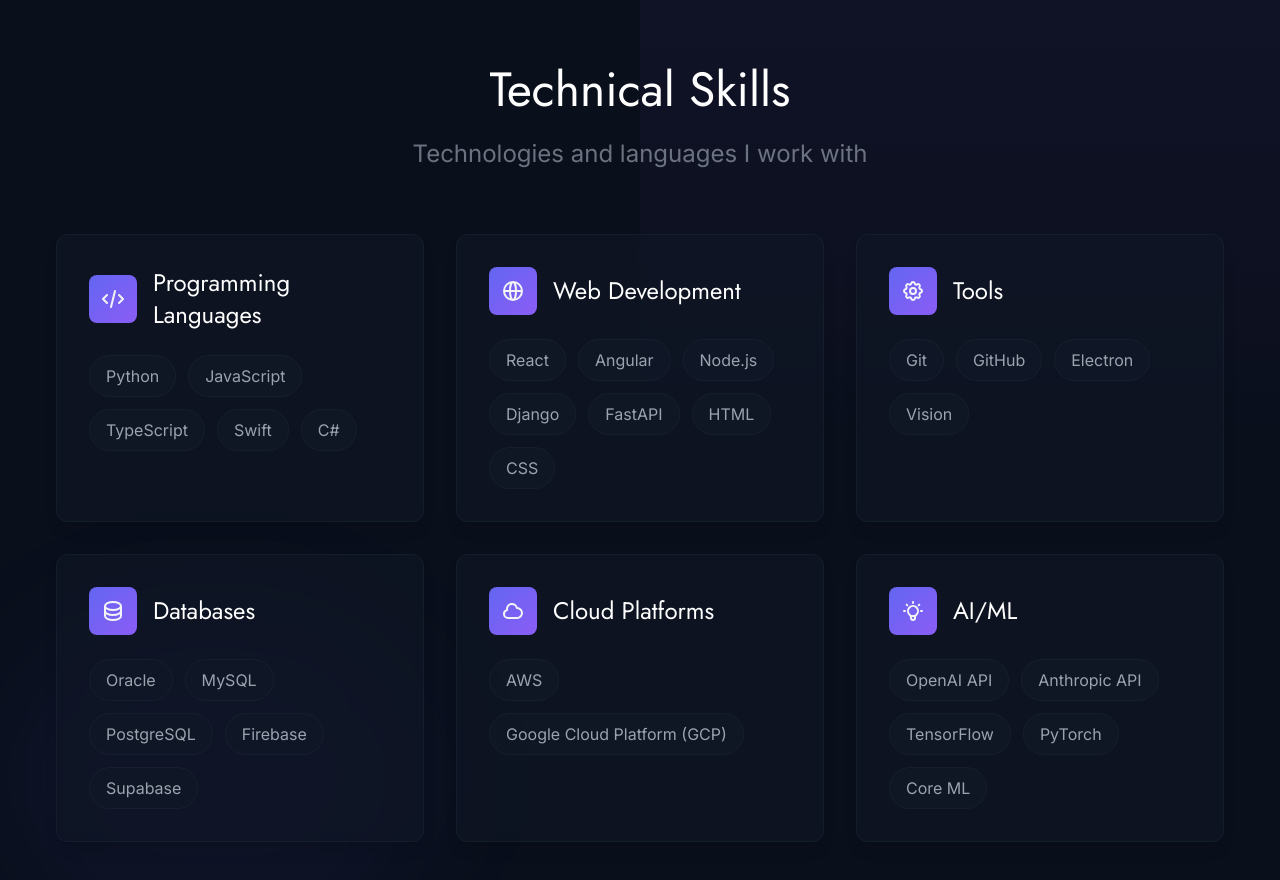
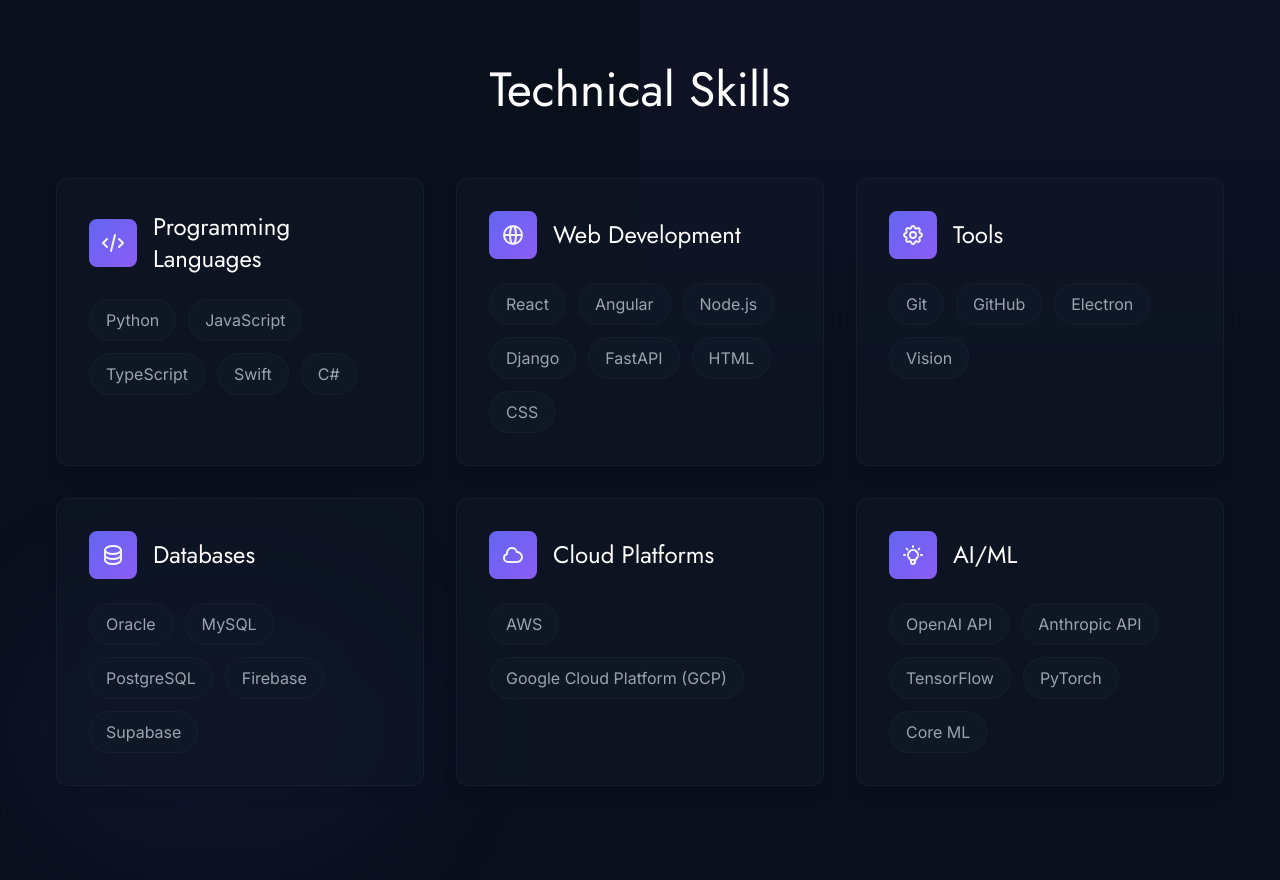
Before and after one commit to altesse-imena/Personal-Portfolio, a Next.js app: page / in a window 1280 px wide. Shown: the part 4940-5820 px from the top of the page. Built offline with nearby package versions, Linux system fonts and the light colour scheme.

Commit message:
Remove description under Technical Skills heading
- Clean up the skills section by removing the subheading text
- Keep just the main 'Technical Skills' heading for a cleaner look

```diff
--- a/app/components/skills.tsx
+++ b/app/components/skills.tsx
@@ -94,7 +94,6 @@
       <div className="max-w-7xl mx-auto px-6 lg:px-8">
         <div className="text-center mb-16">
           <h2 className="stripe-heading">Technical Skills</h2>
-          <p className="stripe-subheading">Technologies and languages I work with</p>
         </div>
 
         <div className="grid gap-8 md:grid-cols-2 lg:grid-cols-3">
```
